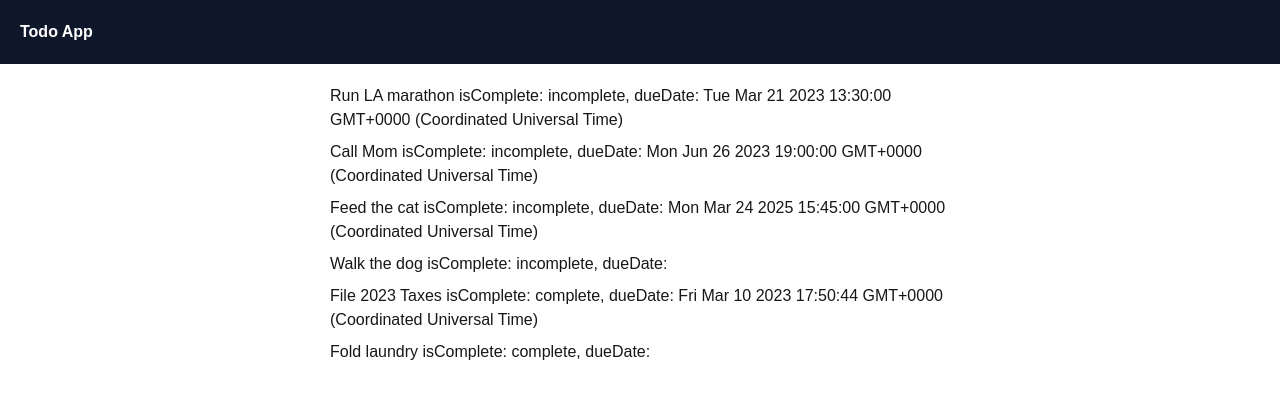
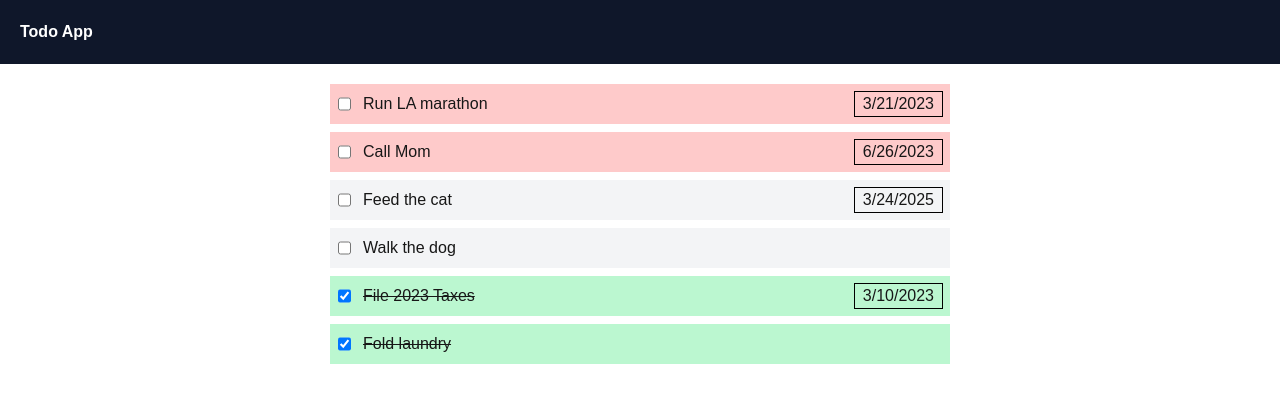
Before and after one commit to github-ab-martinez/epc-todo-app, a Next.js app: page / in a window 1280 px wide. Shown: the top 402 px of the page. Built offline with nearby package versions, Linux system fonts and the light colour scheme.

Commit message:
feat: Add TodoListItem content

```diff
--- a/src/modules/todo-list/components/TodoItem/TodoItem.tsx
+++ b/src/modules/todo-list/components/TodoItem/TodoItem.tsx
@@ -1,4 +1,6 @@
-import { FC } from 'react';
+'use client';
+
+import { FC, useMemo } from 'react';
 
 export interface Todo {
   id: string;
@@ -7,11 +9,42 @@ export interface Todo {
   dueDate: Date | null;
 }
 
-const TodoItem: FC<Todo> = ({ description, isComplete, dueDate }) => {
+const TodoItem: FC<Todo> = ({ id, description, isComplete, dueDate }) => {
+  const { itemBgStyle, descriptionStyle } = useMemo(() => {
+    const dynamicStyles = {
+      itemBgStyle: 'bg-gray-100',
+      descriptionStyle: '',
+    };
+
+    if (isComplete) {
+      dynamicStyles.itemBgStyle = 'bg-green-200';
+      dynamicStyles.descriptionStyle = 'line-through';
+    } else if (dueDate && dueDate < new Date()) {
+      dynamicStyles.itemBgStyle = 'bg-red-200';
+    }
+
+    return dynamicStyles;
+  }, [isComplete, dueDate]);
+
   return (
-    <li>
-      {description} isComplete: {isComplete ? 'complete' : 'incomplete'},
-      dueDate: {dueDate?.toString()}
+    <li className={`flex align-middle justify-between p-2 ${itemBgStyle}`}>
+      <label
+        className={`flex gap-3 align-middle ${descriptionStyle}`}
+        htmlFor={`${id}-isComplete`}
+      >
+        <input
+          type='checkbox'
+          defaultChecked={isComplete}
+          id={`${id}-isComplete`}
+        />
+        {description}
+      </label>
+
+      {dueDate && (
+        <div className='outline outline-1 outline-black px-2'>
+          {dueDate.toLocaleDateString('en-US')}
+        </div>
+      )}
     </li>
   );
 };
```
